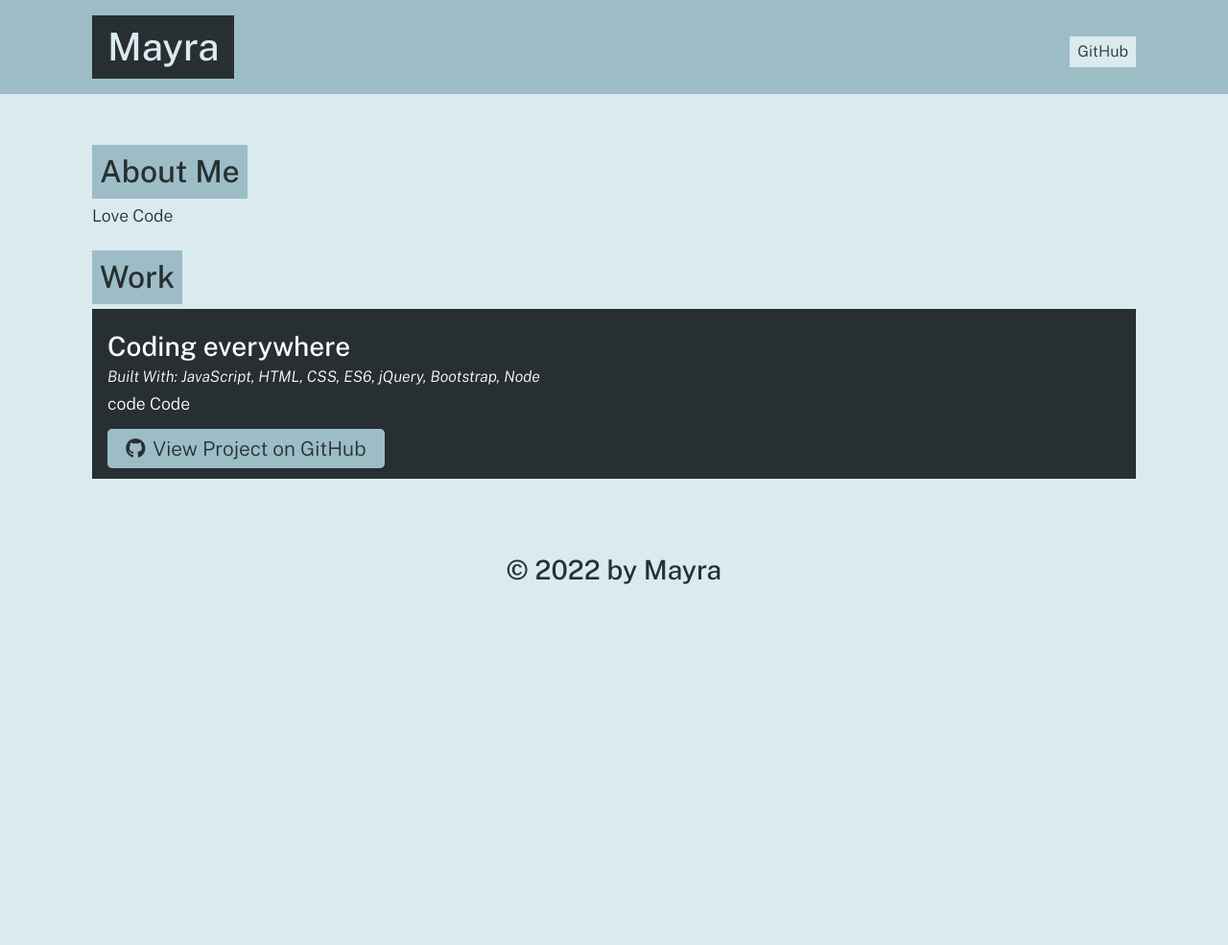
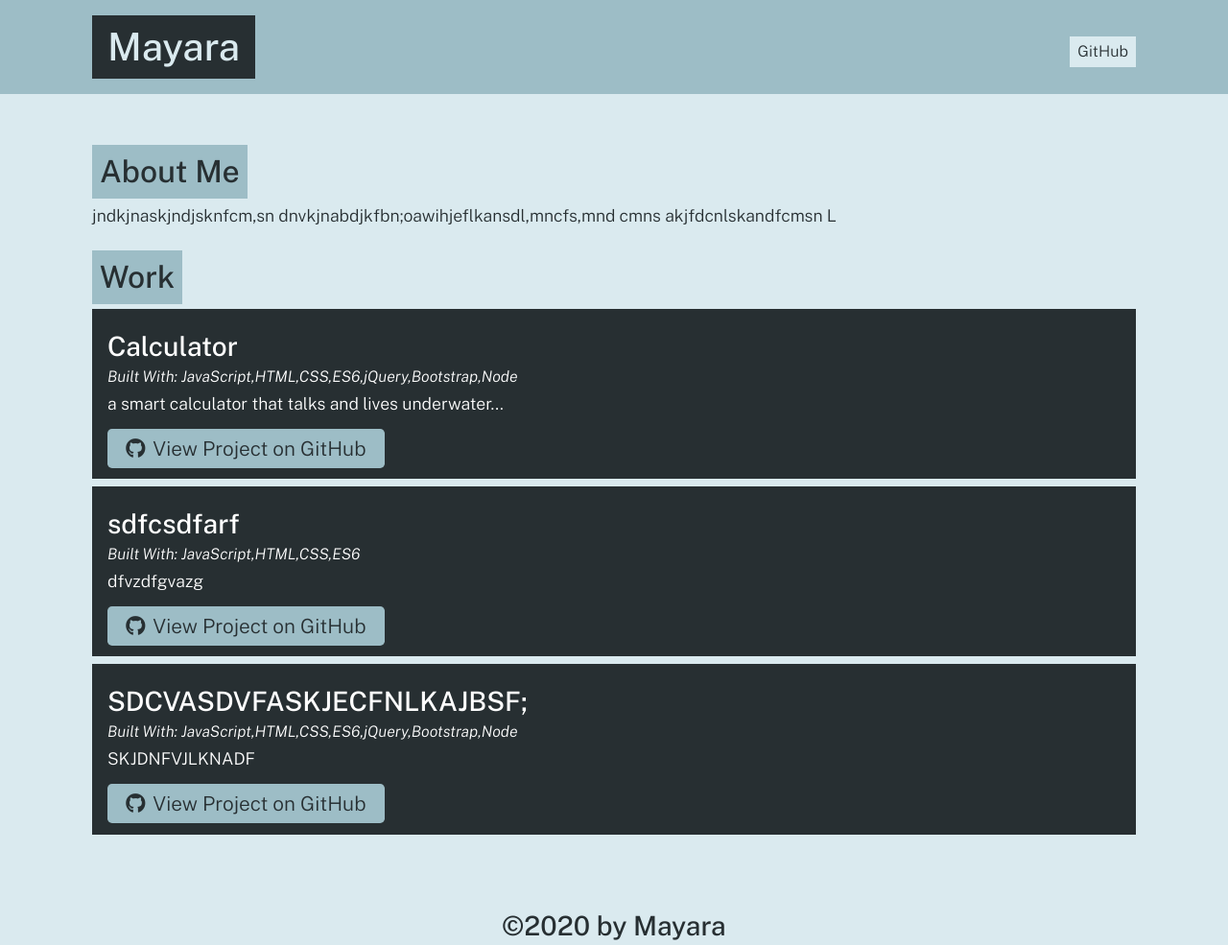
Before and after one commit to msnaye/portfolio-generator, a website: page dist/index.html in a window 1280 px wide. Shown: the whole page at 96% size. Before the commit the page ends 800 px from the top, so only its background shows below. Drawn offline with nearby package versions, Linux system fonts and the light colour scheme.

Commit message:
completed

```diff
--- a/dist/index.html
+++ b/dist/index.html
@@ -15,7 +15,7 @@
   <body>
     <header>
       <div class="container flex-row justify-space-between align-center py-3">
-        <h1 class="page-title text-secondary bg-dark py-2 px-3">Mayra</h1>
+        <h1 class="page-title text-secondary bg-dark py-2 px-3">Mayara </h1>
         <nav class="flex-row">
           <a class="ml-2 my-1 px-2 py-1 bg-secondary text-dark" href="https://github.com/Msnaye">GitHub</a>
         </nav>
@@ -25,7 +25,7 @@
 
     <section class="my-3" id="about">
       <h2 class="text-dark bg-primary p-2 display-inline-block">About Me</h2>
-      <p>Love Code</p>
+      <p>jndkjnaskjndjsknfcm,sn dnvkjnabdjkfbn;oawihjeflkansdl,mncfs,mnd cmns akjfdcnlskandfcmsn L<Mc .m,nzdclsn dlkfcnlkSNAFLMCNSlkdnfclknSLFKCNSLKAFNCLSKNFCLKSNLFKCNSLKNDCFKslkdnflkcnsLDKFNCLKenslfkcnslkdnfclksNDlfmcnsLMND clkSNDlcfnSLDnclSKNDclknSLCKnlsKnflksnlksnflskndlkndlknlcknskldfnclksndfksEIFH;iohed jSHDFLUH SLKDJFBL</p>
     </section>
 
 
@@ -34,14 +34,35 @@
       <div class="flex-row justify-space-between">
 
           <div class="col-12 mb-2 bg-dark text-light p-3">
-            <h3 class="portfolio-item-title text-light">Coding everywhere</h3>
+            <h3 class="portfolio-item-title text-light">Calculator</h3>
             <h5 class="portfolio-languages">
               Built With:
-              JavaScript, HTML, CSS, ES6, jQuery, Bootstrap, Node
+              JavaScript,HTML,CSS,ES6,jQuery,Bootstrap,Node
             </h5>
-            <p>code Code</p>
+            <p>a smart calculator that talks and lives underwater...</p>
             <a href="github.com/msnaye" class="btn"><i class="fab fa-github mr-2"></i>View Project on GitHub</a>
           </div>
+
+          <div class="col-12 mb-2 bg-dark text-light p-3">
+            <h3 class="portfolio-item-title text-light">sdfcsdfarf</h3>
+            <h5 class="portfolio-languages">
+              Built With:
+              JavaScript,HTML,CSS,ES6
+            </h5>
+            <p>dfvzdfgvazg</p>
+            <a href="sfbcnjkahbslfjbwaubrfjkas fkn asnm dfvkjsbdflkjbSW" class="btn"><i class="fab fa-github mr-2"></i>View Project on GitHub</a>
+          </div>
+
+          <div class="col-12 mb-2 bg-dark text-light p-3">
+            <h3 class="portfolio-item-title text-light">SDCVASDVFASKJECFNLKAJBSF;</h3>
+            <h5 class="portfolio-languages">
+              Built With:
+              JavaScript,HTML,CSS,ES6,jQuery,Bootstrap,Node
+            </h5>
+            <p>SKJDNFVJLKNADF</p>
+            <a href="VFDAFV" class="btn"><i class="fab fa-github mr-2"></i>View Project on GitHub</a>
+          </div>
+
 
 
 
@@ -50,7 +71,7 @@
 
     </main>
     <footer class="container text-center py-3">
-      <h3 class="text-dark">&copy; 2022 by Mayra</h3>
+      <h3 class="text-dark">&copy;2020 by Mayara </h3>
     </footer>
   </body>
   </html>
```
